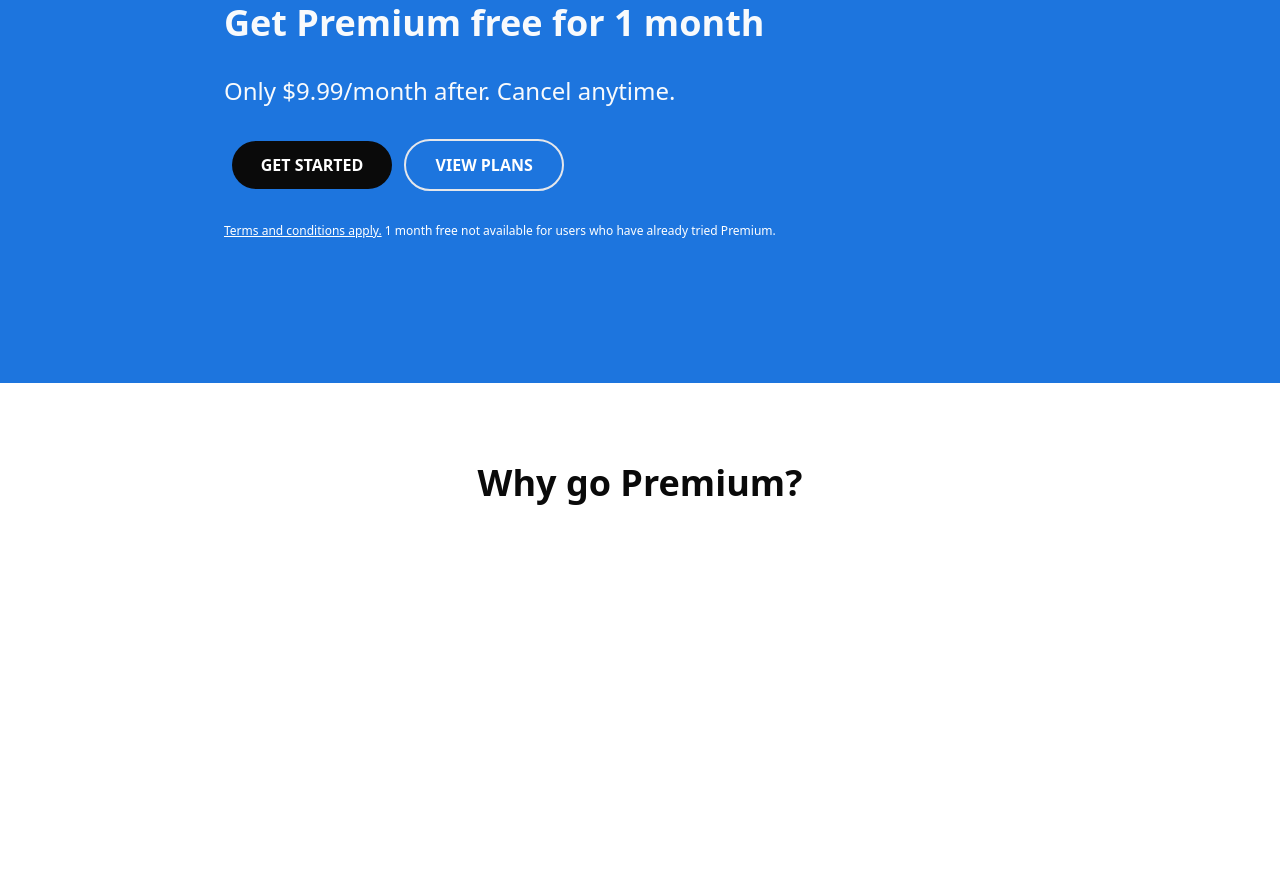
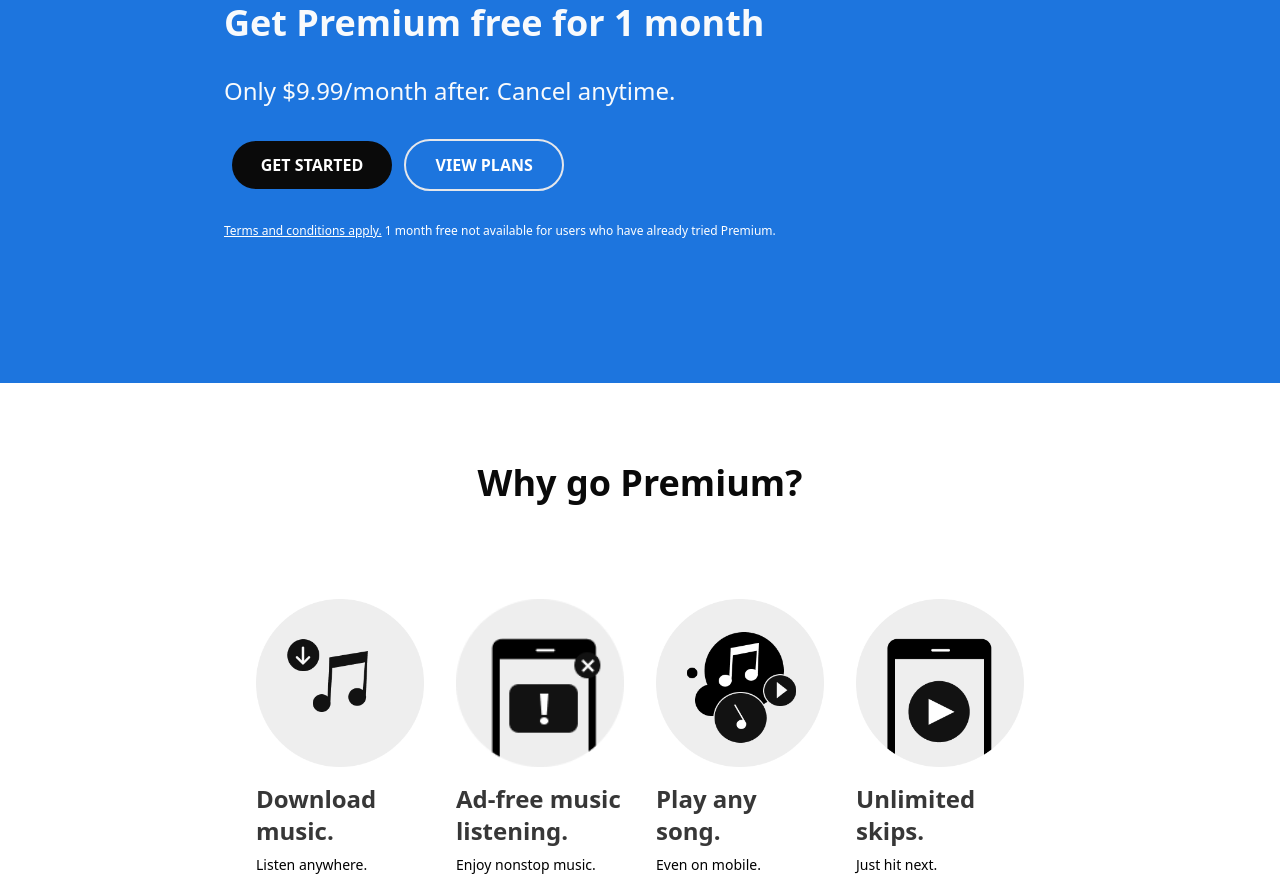
Before and after one commit to lauramarcelli/proyecto-spotifai, a plain HTML site: page index.html in a window 1280 px wide. Shown: the part 221-1112 px from the top of the page. Before the commit the page ends 804 px from the top, so only its background shows below. Drawn offline with nearby package versions, Linux system fonts and the light colour scheme.

Commit message:
adding second section

```diff
--- a/index.html
+++ b/index.html
@@ -11,13 +11,13 @@
         }
     </style>
     <script src="https://cdn.tailwindcss.com"></script>
-    <link rel="icon" href="spotify.png">
+    <link rel="icon" href="images/spotify.png">
     <title>Spotifai Premium - Spotifai (US)</title>
 </head>
 <body>
     <header class="w-full bg-slate-950 p-2">
         <nav class="flex justify-between items-center w-full">
-            <img src="spotify-xxl.png" alt="spotifai-logo-blanco"class="flex m-auto h-10 justify-start absolute left-48">
+            <img src="images/spotify-xxl.png" alt="spotifai-logo-blanco"class="flex m-auto h-10 justify-start absolute left-48">
             <h2 class="absolute left-60  flex text-2xl font-bold text-white justify-start">Spotifai</h2>
             <ul class="flex items-center justify-end w-1/2 m-auto">
                 <li class="m-5 font-bold text-white hover:text-[#22c55e]">
@@ -55,7 +55,27 @@
         <section class="flex flex-col justify-center items-left h-1/4 bg-[#ffffff]">
             <div class="mx-36 bg-[#ffffff]">
                 <h2 class="text-4xl font-bold text-[#0a0a0a] justify-center text-center m-20">Why go Premium?</h2>
-
+                <div class="flex justify-evenly mx-24">
+                    <div class="flex flex-col p-4 w-80 bg-whitelg">
+                        <img src="images/ab671c3d0000f43009302fbaf6259b4c117c704f.png" alt="headphones-1">
+                        <h4 class="text-2xl text-[#373737] font-bold mt-4">Download music.</h4>
+                        <p class="text-sm mt-2">Listen anywhere.</p>
+                    </div>
+                    <div class="flex flex-col p-4 w-80 bg-white-lg">
+                        <img src="images/ab671c3d0000f43098292b95d24a697c20df5137-2.png" alt="exclamation-sign">
+                        <h4 class="text-2xl text-[#373737] font-bold mt-4">Ad-free music listening.</h4>
+                        <p class="text-sm mt-2">Enjoy nonstop music.</p>
+                    </div>
+                    <div class="flex flex-col p-4 w-80 bg-white-lg">
+                        <img src="images/ab671c3d0000f4306998d3ffd58aad6da6afdf67-3.png" alt="different-devices">
+                        <h4 class="text-2xl text-[#373737] font-bold mt-4">Play any song.</h4>
+                        <p class="text-sm mt-2">Even on mobile.</p>
+                    </div>
+                    <div class="flex flex-col p-4 w-80 bg-white-lg">
+                            <img src="images/ab671c3d0000f430cd6c528745e510c5be63a012-4.png" alt="go-foward">
+                            <h4 class="text-2xl text-[#373737] font-bold mt-4">Unlimited skips.</h4>
+                            <p class="text-sm mt-2">Just hit next.</p>
+                    </div>
             </div>
         </section>
     </main>
```
Also changed, not shown: images/ab671c3d0000f43009302fbaf6259b4c117c704f.png (added), images/ab671c3d0000f4306998d3ffd58aad6da6afdf67-3.png (added), images/ab671c3d0000f43098292b95d24a697c20df5137-2.png (added), images/ab671c3d0000f430cd6c528745e510c5be63a012-4.png (added), images/spotify-xxl.png (renamed from spotify-xxl.png), images/spotify.png (renamed from spotify.png).
